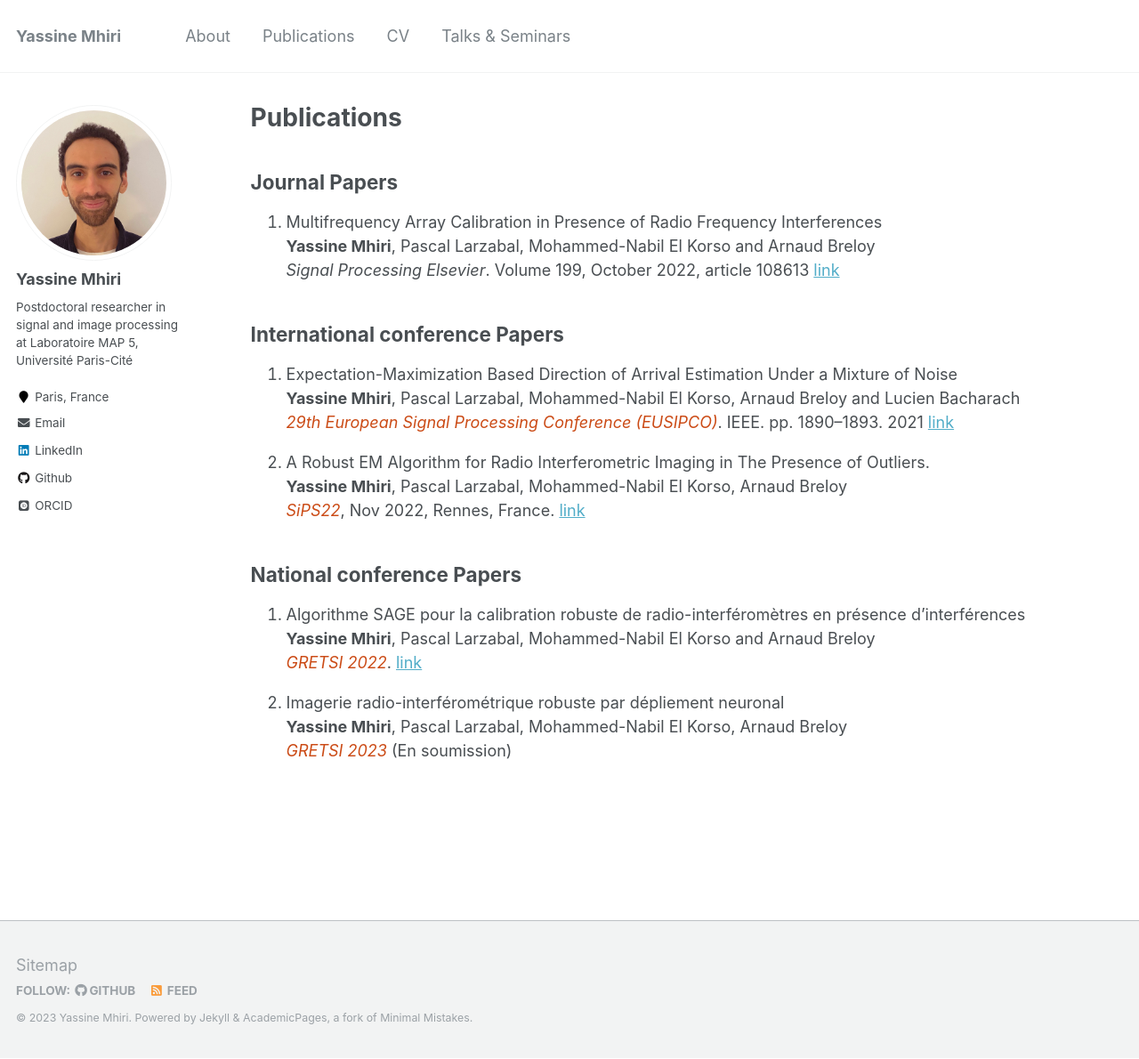
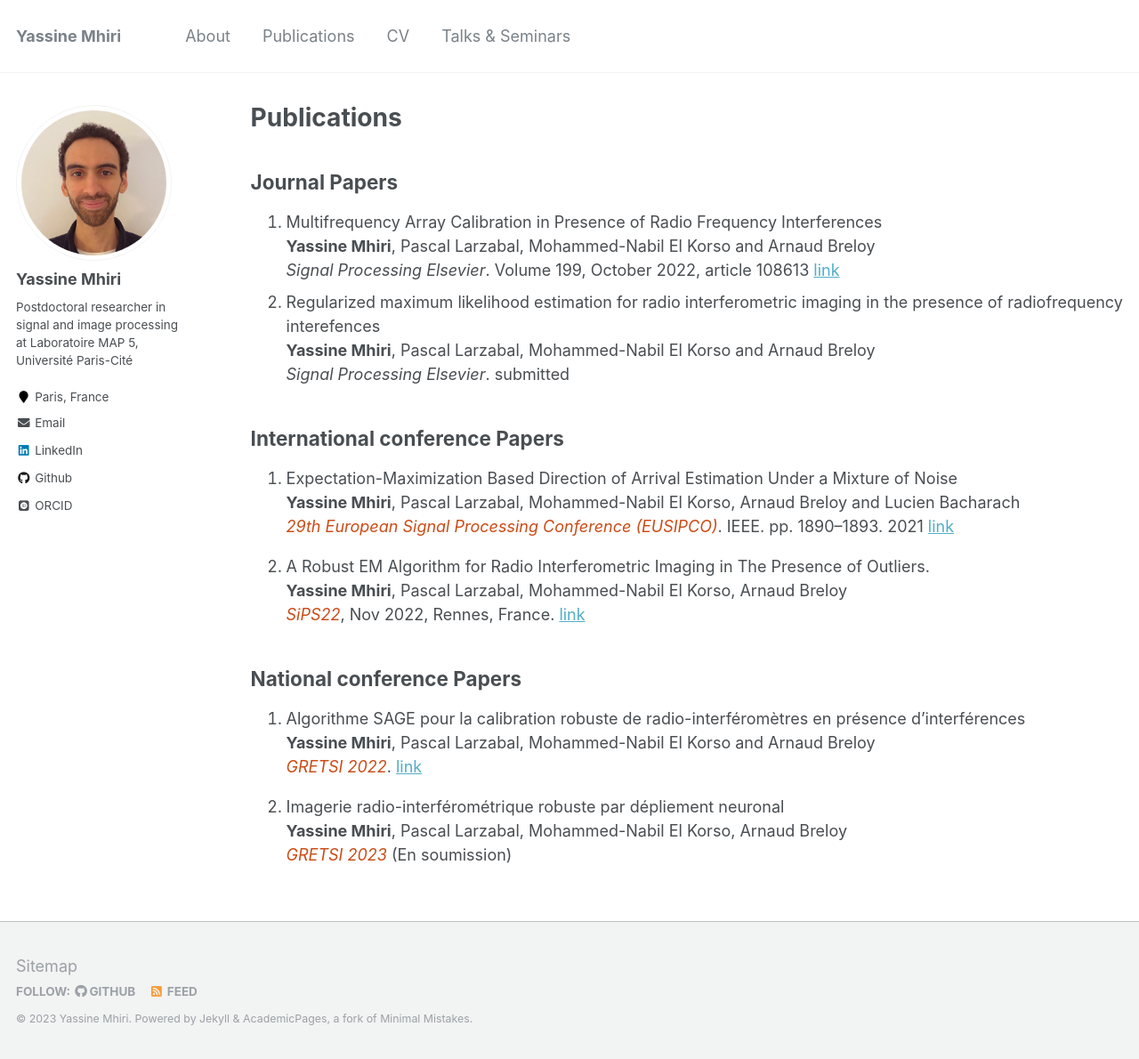
Before and after one commit to y-mhiri/y-mhiri.github.io, a Jekyll site: the page built from _pages/publications.md, in a window 1280 px wide and 1190 px high. Shown: the whole window at 89% size. Built offline with Jekyll 4.4.1, drawn with Linux system fonts in a browser that asks for light colours; some web fonts are replaced.

Commit message:
updated publications

```diff
--- a/_pages/publications.md
+++ b/_pages/publications.md
@@ -21,6 +21,9 @@ author_profile: true
   **Yassine Mhiri**, Pascal Larzabal, Mohammed-Nabil El Korso and Arnaud Breloy \
   *Signal Processing Elsevier*. Volume 199, October 2022, article 108613
   [link](https://arxiv.org/pdf/2202.07297.pdf)
+2. Regularized maximum likelihood estimation for radio interferometric imaging in the presence of radiofrequency interefences\
+  **Yassine Mhiri**, Pascal Larzabal, Mohammed-Nabil El Korso and Arnaud Breloy \
+  *Signal Processing Elsevier*. submitted
   <!-- [link](https://www.sciencedirect.com/science/article/pii/S0165168422001530) -->
 
 ## International conference Papers
```
